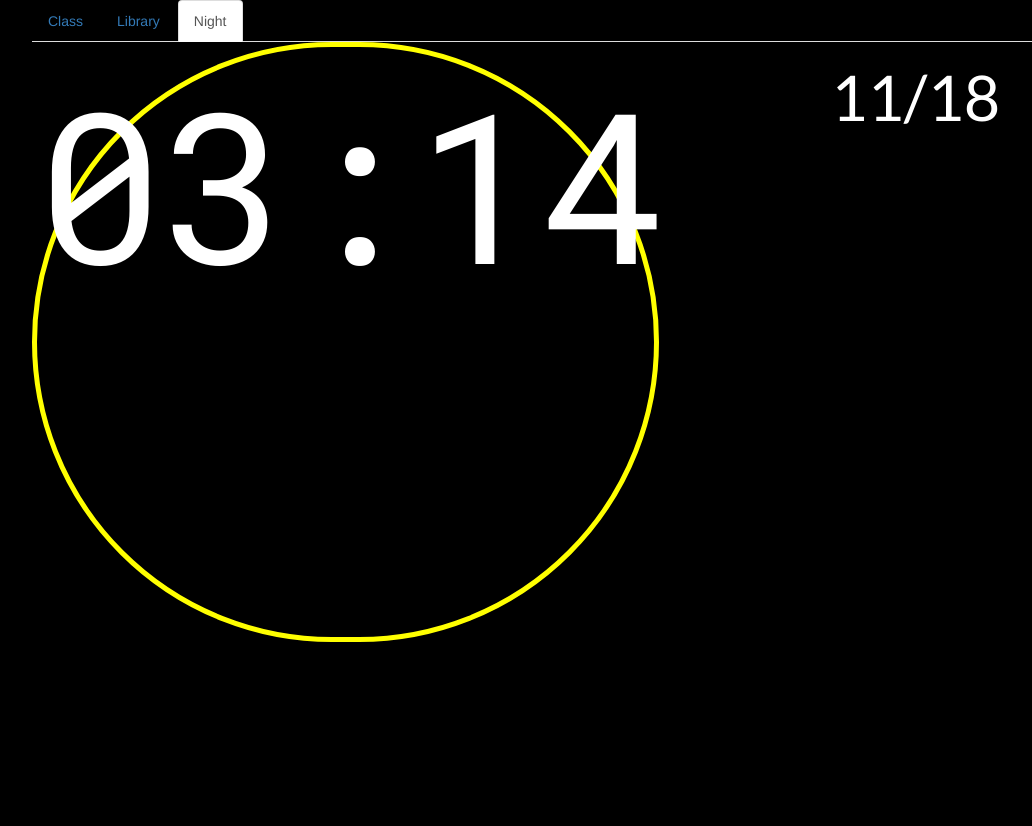
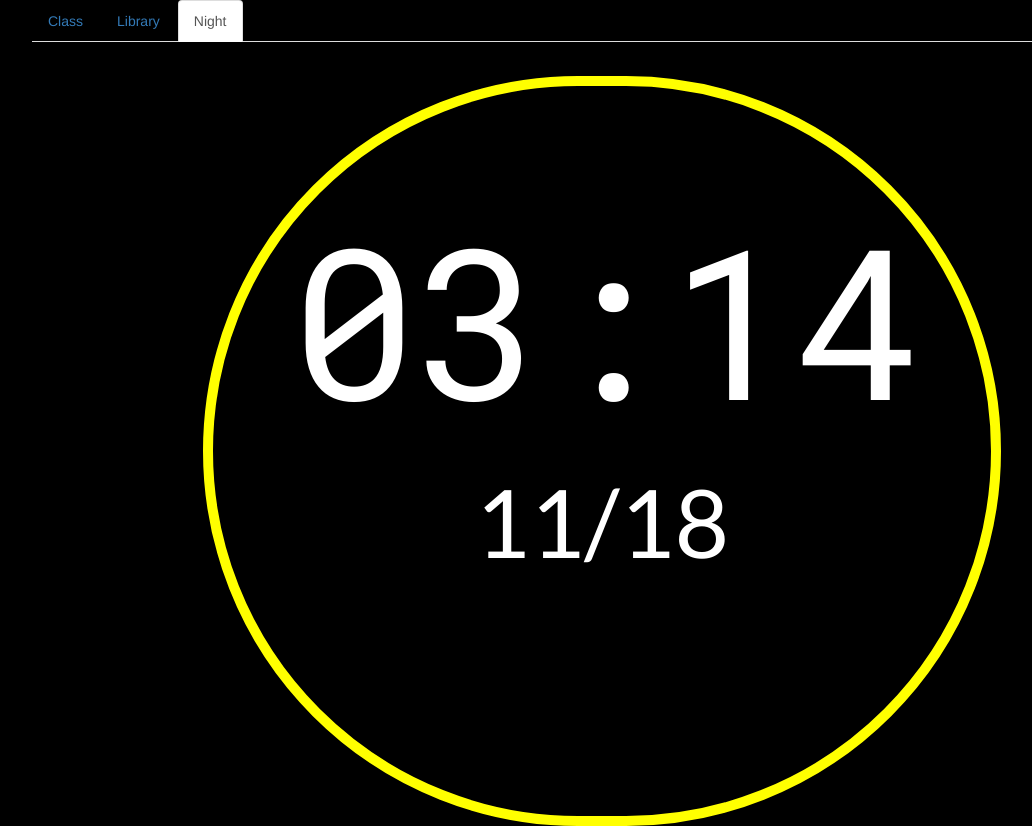
Before and after one commit to hinsonan/SmartClock, a plain HTML site: page NightMode.html in a window 1280 px wide. Shown: the whole page, without its empty margins (38-1070 px from the left). Before the commit the page ends 800 px from the top, so only its background shows below. Drawn offline with nearby package versions, Linux system fonts and the light colour scheme; no server answers.

Commit message:
Prototype

```diff
--- a/NightMode.html
+++ b/NightMode.html
@@ -34,12 +34,14 @@
   <li role="presentation"><a href="LibraryMode.html">Library</a></li>
   <li role="presentation" class="active"><a href="NightMode.html">Night</a></li>
 </ul>
+        <div class="nightContent">
         <div class="nightTimeCircle">
         <h1 class="nightTime"></h1>
         </div>
         <div class="nightDiv">
         <h2 id="date"></h2>
-        <p id="weather"></p>
+        <p id="weather" class="nightWeather"></p>
+        </div>
         </div>
     </div>
     <!-- /.container -->
--- a/style.css
+++ b/style.css
@@ -22,10 +22,14 @@ html body{
 }
 .classModeWeather{
     margin-left: 3%;
-    color:yellow;
+    color:#ea0e0e;
 }
 .libraryModeWeather{
     margin-top: 7%;
+    color:#ea0e0e;
+}
+.libContainer{
+    font-size:1.5em;
 }
 p, h2{
     text-align: center;
@@ -60,28 +64,36 @@ h3{
     color: white;
 }
 .nightTimeCircle{
-    border: 5px solid yellow;
-    width: 55%;
+    border: 10px solid yellow;
+    width: 70%;
     border-radius: 1000px;
-    height: 600px;
-    float: left;
+    height: 750px;
+    margin-left: auto;
+    margin-right: auto;
 }
 .nightTime{
-
     width: 60%;
-
-
-    float: left;
+    margin-left: 10%;
     text-align: center;
     font-size: 15em;
     font-family: 'Roboto Mono', monospace;
-
-
+    margin-top: 15%;
 }
-.classImage{
-  width: 15%;
-  margin-top: -9%;
+.col-md-6 .classImage{
+    width: 20%;
+    margin-top: -11%;
 }
 .nightImage{
     width: 10%;
+    margin-top: -6%;
 }
+.nightDiv{
+    margin-top: -33%;
+    font-size: 1.5em;
+}
+.nightContent{
+    margin-top: 3%;
+}
+.nightWeather{
+    padding-top: 2%;
+}
```
Also changed, not shown: LibraryMode.html (+2 -1 lines).
